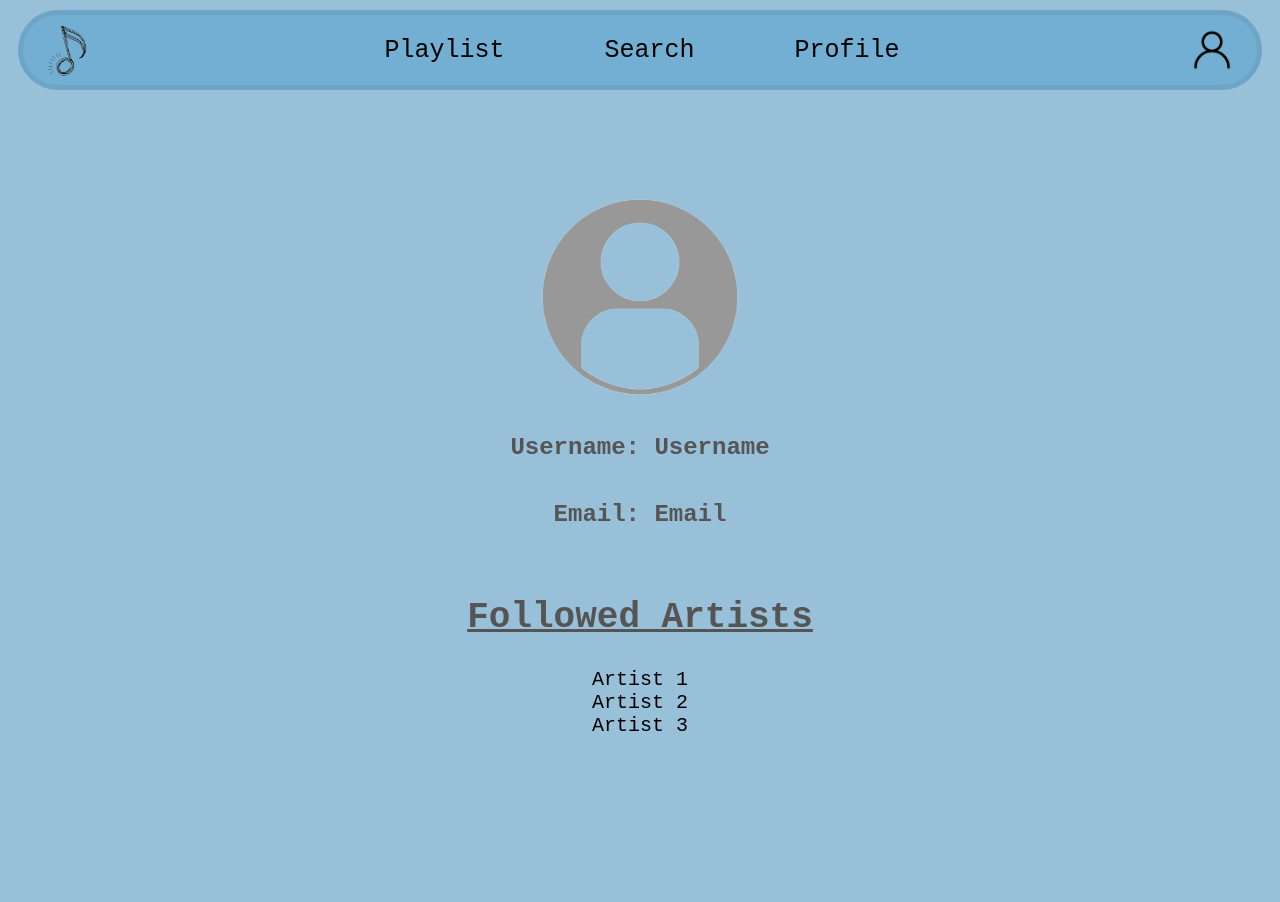
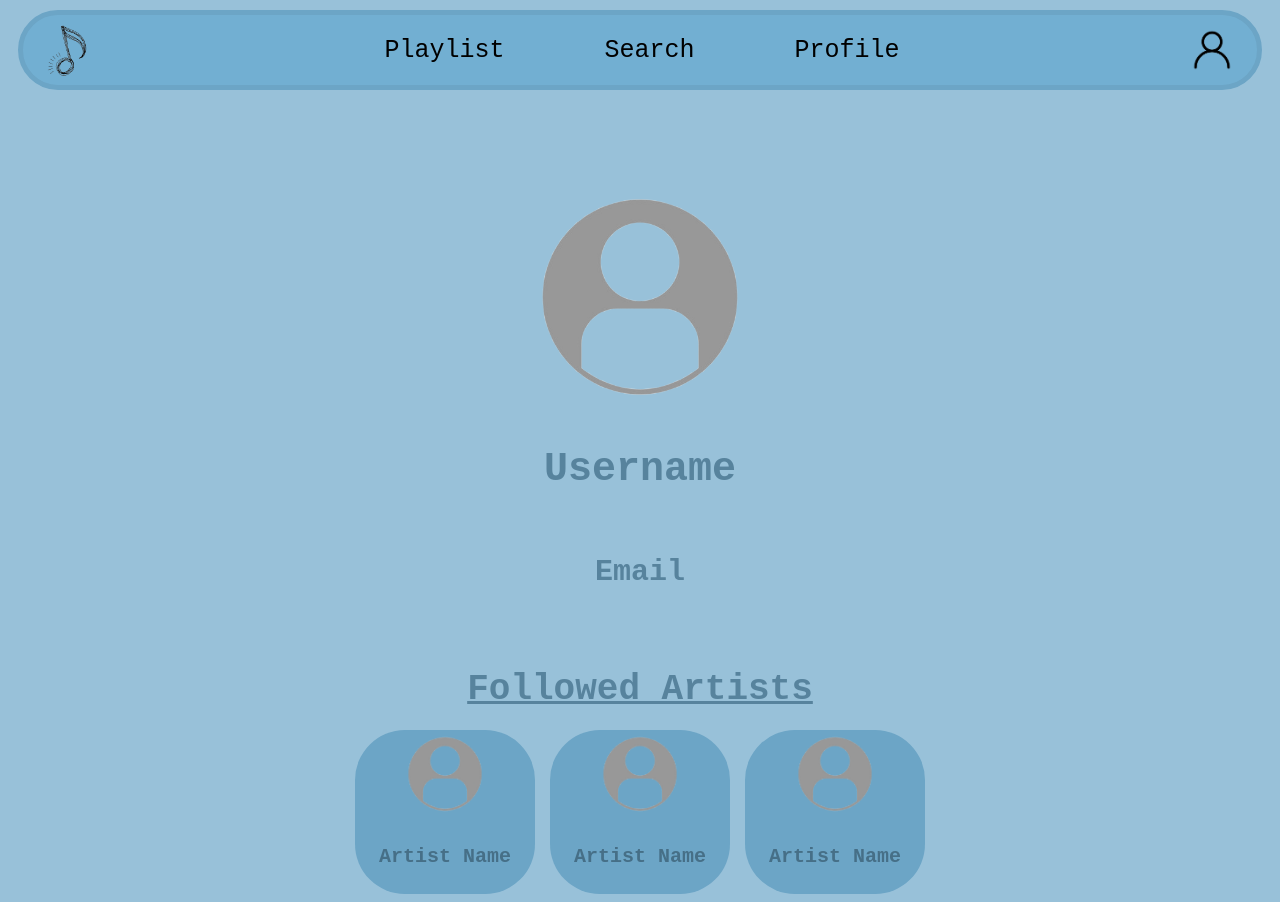
Before and after one commit to devangdileep/amfoss-curriculum, a React (Vite) app in the folder Task-05/: page /profile in a window 1280 px wide. Before the commit the page ends 800 px from the top, so only its background shows below. Built offline with nearby package versions, Linux system fonts and the light colour scheme.

Commit message:
completed Profile Page

```diff
--- /dev/null
+++ b/Task-05/src/components/folwnartist.jsx
@@ -0,0 +1,12 @@
+import "../styles/folwnartist.css"
+
+function FolwnArtist() {
+    return (
+        <div className="folwn-artist-box">
+            <img src="src/assets/user-icon-tst.png" alt="" />
+            <h4>Artist Name</h4>
+        </div>
+    )
+}
+
+export default FolwnArtist;
--- a/Task-05/src/pages/playlist.jsx
+++ b/Task-05/src/pages/playlist.jsx
@@ -13,6 +13,9 @@ function Playlist() {
             <PlaylistCards />
             <PlaylistCards />
             <PlaylistCards />
+            <div className="playlist-recom">
+                <h2>Recommended Playlists</h2>
+            </div>
             <PlaylistCards />
             <PlaylistCards />
             <PlaylistCards />
--- a/Task-05/src/pages/profile.jsx
+++ b/Task-05/src/pages/profile.jsx
@@ -1,5 +1,7 @@
 import Navbar from "../components/navbar";
+import FolwnArtist from "../components/folwnartist";
 import "../styles/profile.css";
+
 
 function Profile() {
     return (
@@ -7,16 +9,16 @@ function Profile() {
             <Navbar />
             <div className="profile-info">
                 <img src="src/assets/user-icon-tst.png" alt="" />
-                <h2>Username: Username</h2>
-                <h2>Email: Email</h2>
+                <h2>Username</h2>
+                <h3>Email</h3>
             </div>
             <div className="profile-flwn">
                 <h2>Followed Artists</h2>
-                <ul>
-                    <li>Artist 1</li>
-                    <li>Artist 2</li>
-                    <li>Artist 3</li>
-                </ul>
+                <div className="divider">
+                    <FolwnArtist />
+                    <FolwnArtist />
+                    <FolwnArtist />
+                </div>
             </div>
         </div>
     );
--- /dev/null
+++ b/Task-05/src/styles/folwnartist.css
@@ -0,0 +1,21 @@
+.folwn-artist-box {
+    display: flex;
+    width: 180px;
+    flex-direction: column;
+    border-radius: 50px;
+    background-color: #6ca5c6;
+}
+
+.folwn-artist-box img {
+    width: 150px;
+    margin-left: 15px;
+    border-radius: 50%;
+}
+
+.folwn-artist-box h4 {
+    font-size: 10px;
+    text-align: center;
+    font-family: monospace;
+    color: #466f87;
+    font-size: 20px;
+}
--- a/Task-05/src/styles/navbar.css
+++ b/Task-05/src/styles/navbar.css
@@ -24,7 +24,7 @@
 }
 
 .navbar-topics a {
-    font-family: jetbrains-mono, monospace;
+    font-family: monospace;
     text-decoration: none;
     color: black;
     font-size: 25px;
--- a/Task-05/src/styles/playlistcard.css
+++ b/Task-05/src/styles/playlistcard.css
@@ -16,7 +16,7 @@
     width: 248px;
     height: 200px;
     padding: 1px;
-    border-radius: 10px;
+    border-radius: 20px;
 }
 
 .playlist-info h2 {
@@ -53,3 +53,13 @@
 .playlist-create-btn button:hover {
     cursor: pointer;
 }
+
+.playlist-recom h2 {
+    display: flex;
+    font-size: 30px;
+    text-decoration: underline;
+    margin-left: 20px;
+    color: rgb(76, 130, 163);
+    margin-top: 50px;
+    margin-bottom: 20px;
+}
--- a/Task-05/src/styles/profile.css
+++ b/Task-05/src/styles/profile.css
@@ -7,6 +7,17 @@
 
 .profile-info img {
     width: 400px;
+
+}
+
+.profile-info h2 {
+    color: #57839d;
+    font-size: 40px;
+}
+
+.profile-info h3 {
+    color: #57839d;
+    font-size: 30px;
 }
 
 .profile-flwn {
@@ -19,14 +30,15 @@
 }
 
 .profile-flwn h2 {
+    color: #57839d;
     font-size: 36px;
     margin-bottom: 10px;
     text-decoration: underline;
 }
 
-.profile-flwn ul {
-    list-style-type: none;
-    padding: 0;
-    font-family: monospace;
-    font-size: 20px;
+.divider {
+    display: flex;
+    flex-direction: row;
+    gap: 15px;
+    margin-top: 10px;
 }
```
Also changed, not shown: 1 other file (tests, documents, lock files or other folders).
